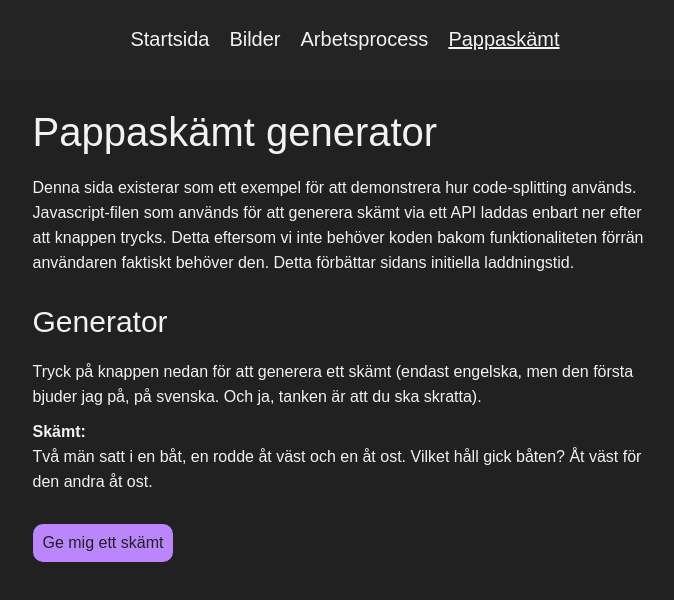
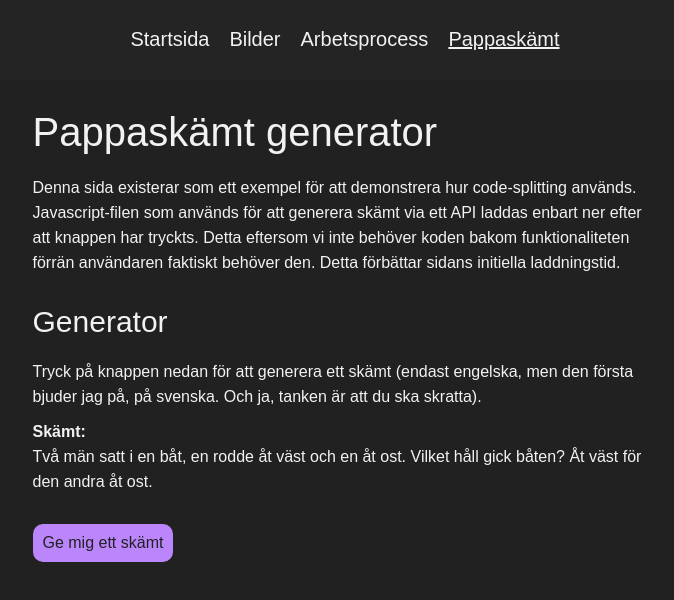
Before and after one commit to RobinHawiz/DT211G-moment1, a website built with webpack: page src/pages/pappaskamt/index.html in a window 1280 px wide. Shown: the whole page, without its empty margins (295-969 px from the left). Built offline with nearby package versions, Linux system fonts and the light colour scheme.

Commit message:
html: Fixed grammar

```diff
--- a/src/pages/pappaskamt/index.html
+++ b/src/pages/pappaskamt/index.html
@@ -22,7 +22,7 @@
       <p>
         Denna sida existerar som ett exempel för att demonstrera hur
         code-splitting används. Javascript-filen som används för att generera
-        skämt via ett API laddas enbart ner efter att knappen trycks. Detta
+        skämt via ett API laddas enbart ner efter att knappen har tryckts. Detta
         eftersom vi inte behöver koden bakom funktionaliteten förrän användaren
         faktiskt behöver den. Detta förbättar sidans initiella laddningstid.
       </p>
```
